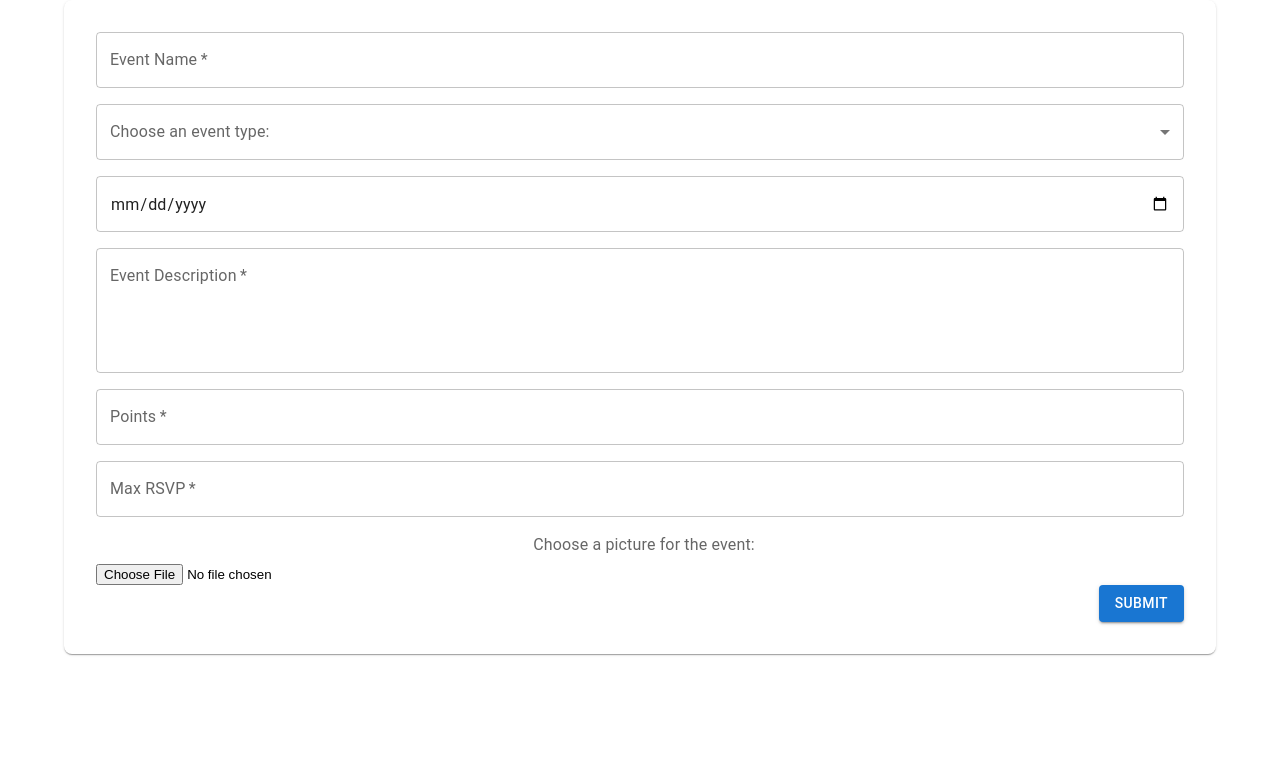
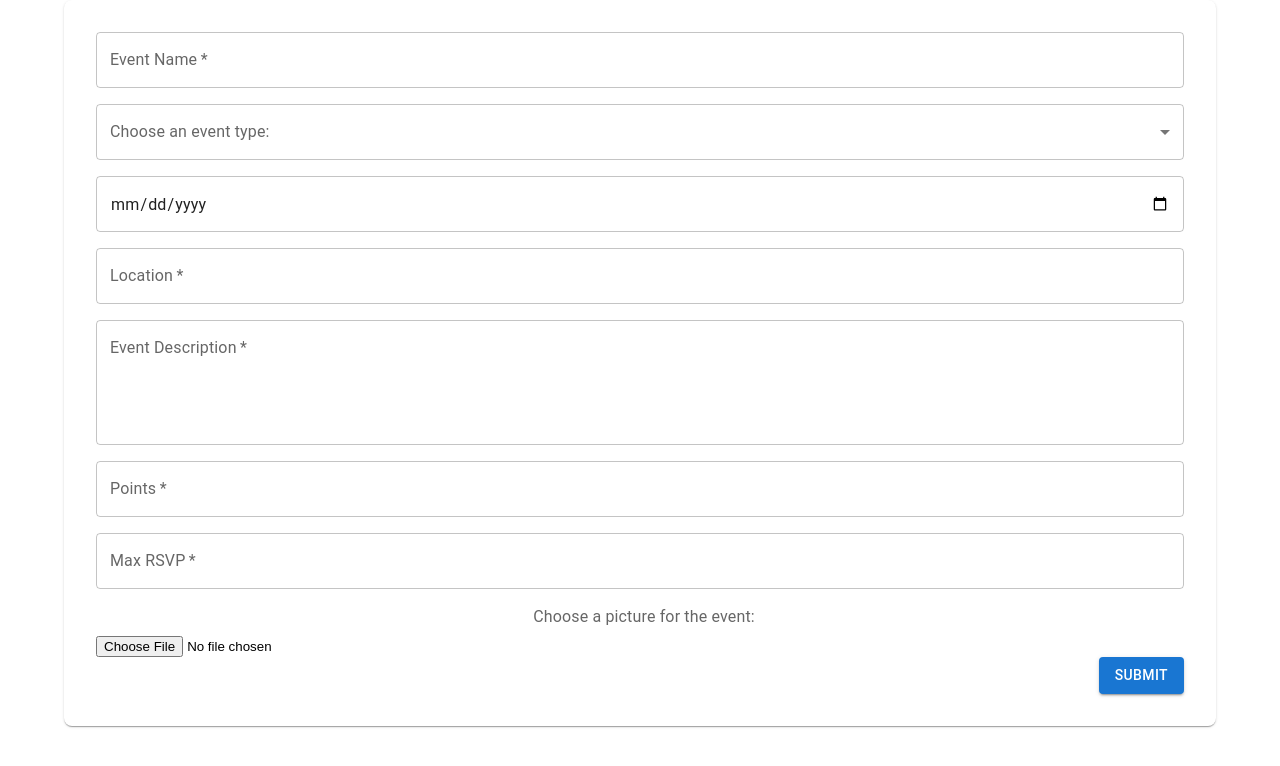
Before and after one commit to shirlsli/swe-sjsu-check-in, a React (Create React App) app in the folder checkin/client/: page / in a window 1280 px wide. Shown: the top 766 px of the page. Built offline with nearby package versions, Linux system fonts and the light colour scheme.

Commit message:
Added location text box to admin.jsx

```diff
--- a/checkin/client/src/components/admin.jsx
+++ b/checkin/client/src/components/admin.jsx
@@ -56,6 +56,13 @@ export default function Admin() {
           />
 
           <TextField
+            label="Location"
+            name="Location"
+            required
+            sx={{ marginBottom: 2 }}
+          />
+
+          <TextField
             label="Event Description"
             name="desc"
             required
```
